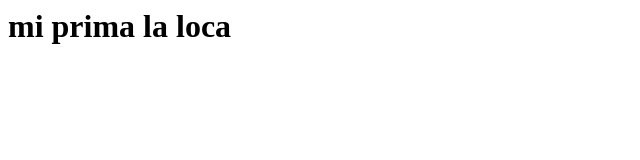
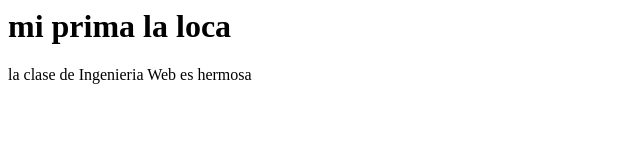
Before and after one commit to EvaMariaD/EvaMariaD.github.io, a plain HTML site: page index.html in a window 1280 px wide. Shown: the whole page, without its empty margins (0-640 px from the left). Drawn offline with Linux system fonts and the light colour scheme.

Commit message:
actualizando index

```diff
--- a/index.html
+++ b/index.html
@@ -2,3 +2,6 @@
 
     mi prima la loca
 </h1>
+ <p>
+     la clase de Ingenieria Web es hermosa
+ </p>
```
